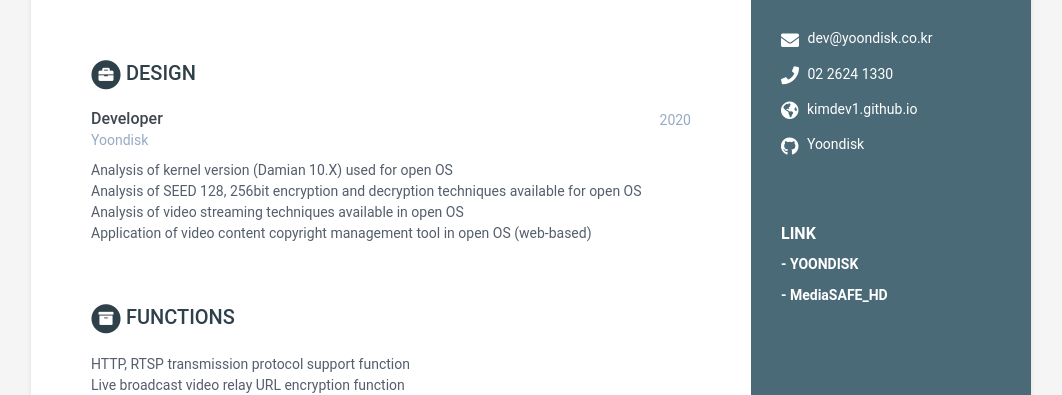
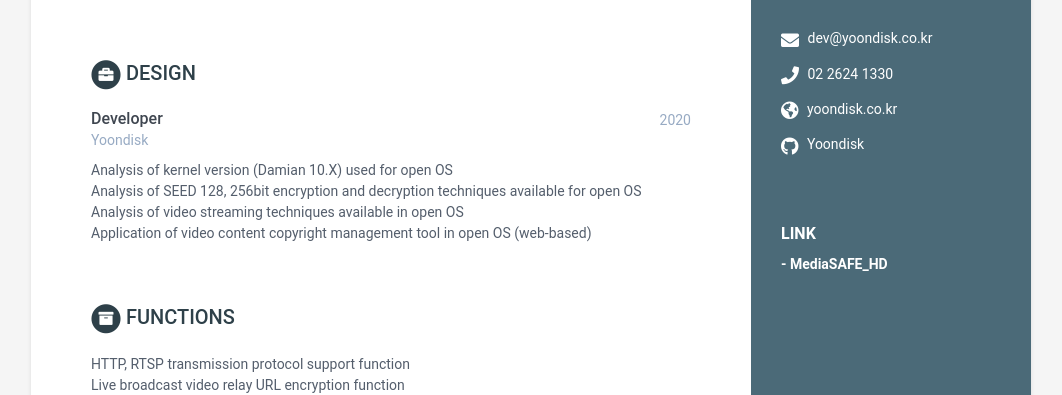
Before and after one commit to kimdev1/kimdev1.github.io, a Jekyll site: the page built from index.html, in a window 1280 px wide. Shown: the part 182-577 px from the top of the page, without its empty margins (109-1171 px from the left). Built offline with Jekyll 4.4.1, drawn with Linux system fonts in a browser that asks for light colours.

Commit message:
Update data.yml

```diff
--- a/_data/data.yml
+++ b/_data/data.yml
@@ -14,7 +14,7 @@ sidebar:
     # Sidebar links
     email: dev@yoondisk.co.kr
     phone: 02 2624 1330
-    website: kimdev1.github.io #do not add http://
+    website: yoondisk.co.kr #do not add http://
     linkedin:
     github: Yoondisk
     telegram: # add your nickname without '@' sign
@@ -50,12 +50,12 @@ career-profile:
     summary: |
       DRM(digital rights management) Player Platform that can use the service use after installing an open OS (Operating System) on a PC.
 education:
-    - degree: <a href="http://yoondisk.co.kr/" target="_blank">- YOONDISK</a>
+    - degree: <a href="https://github.com/yoondisk/MediaSAFE_HD_Basic" target="_blank">- MediaSAFE_HD</a>
       university:
       time:
       details:
 
-    - degree: <a href="https://github.com/yoondisk/MediaSAFE_HD_Basic" target="_blank">- MediaSAFE_HD</a>
+      - degree: <a href="https://github.com/yoondisk/MediaSAFE_HD_Basic/blob/master/CONTRIBUTING.md" target="_blank">- CONTRIBUTING</a>
       university:
       time:
       details:
```
